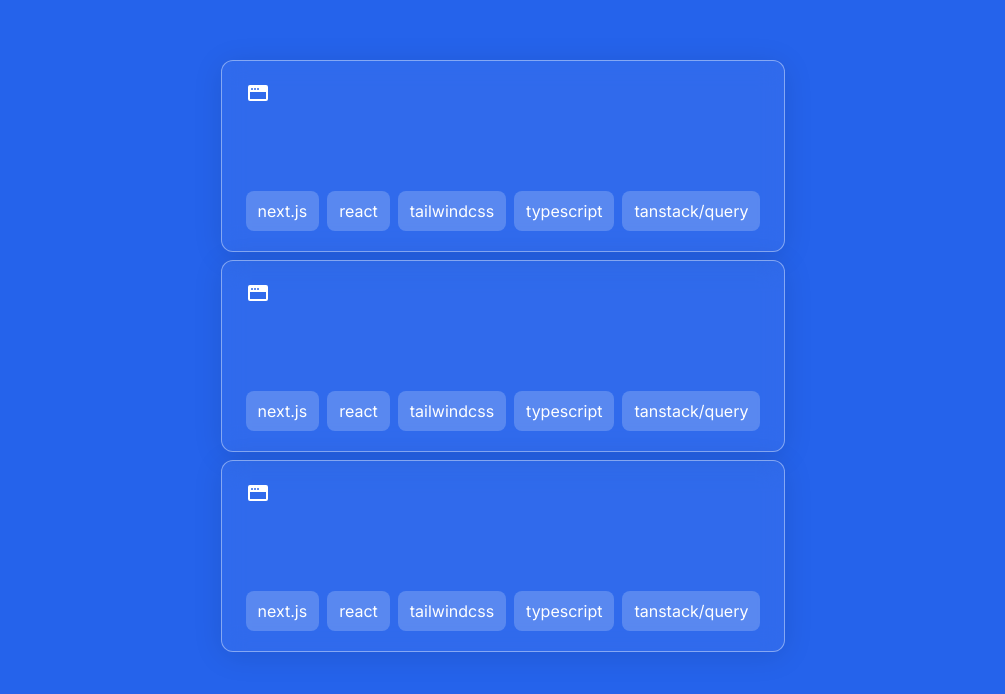
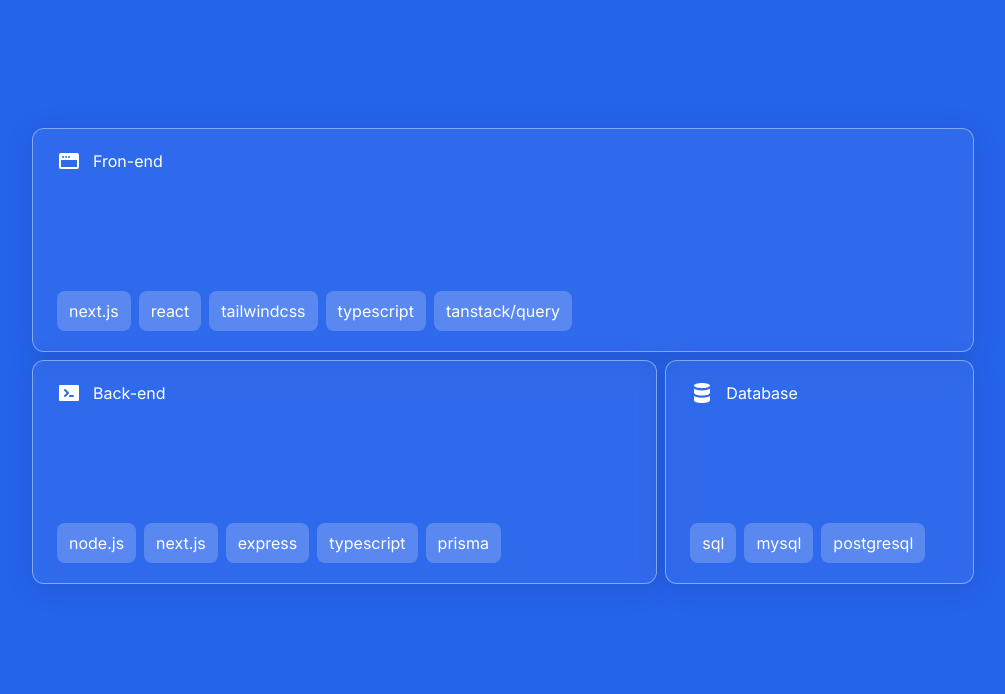
Before and after one commit to MrMaphistopheles/portfolio, a Next.js app: page / in a window 1280 px wide. Shown: the part 844-1538 px from the top of the page, without its empty margins (137-1142 px from the left). Built offline with nearby package versions, Linux system fonts and the light colour scheme.

Commit message:
add smooth scroll

```diff
--- a/src/app/_componenets/navbar/Nav.tsx
+++ b/src/app/_componenets/navbar/Nav.tsx
@@ -1,15 +1,31 @@
-import React from "react";
+"use client";
+import { useEffect, useState } from "react";
 import Button from "../ui/button/Button";
 export default function Nav() {
+  const [width, setWidth] = useState(0);
+
+  useEffect(() => {
+    const handleResize = () => {
+      setWidth(window.innerWidth);
+    };
+
+    window.addEventListener("resize", handleResize);
+    handleResize();
+    return () => window.removeEventListener("resize", handleResize);
+  }, []);
+
+  console.log(width);
+
+  if (width > 768) {
     return (
       <nav className="nav-text absolute top-0 flex h-12 w-full  items-center justify-center font-light md:h-16 lg:h-20">
-      <div className="flex w-8/12 items-center justify-between">
+        <div className="flex w-full items-center justify-between px-3 md:w-11/12 lg:w-8/12">
           <a href="#me" className="px-4 text-white hover:text-gray-300">
             Vasyl Marchak
           </a>
           <div className="flex items-center justify-center gap-2">
-          <a href="#about" className="px-4 text-white hover:text-gray-300">
-            My stack
+            <a href="#stack" className="px-4 text-white hover:text-gray-300">
+              Stack
             </a>
             <a href="#about" className="px-4 text-white hover:text-gray-300">
               Projects
@@ -23,3 +39,4 @@ export default function Nav() {
       </nav>
     );
   }
+}
--- a/src/app/_componenets/stack/MyStack.tsx
+++ b/src/app/_componenets/stack/MyStack.tsx
@@ -1,7 +1,7 @@
-import Con from "../ui/conteiner/Con";
-import Card from "../ui/card/Card";
 import FrontEndSvg from "./svg/FrontEndSvg";
 import Stack from "./stack-con/Stack";
+import Terminal from "./svg/Terminal";
+import Db from "./svg/Db";
 
 const frontEnd = [
   "next.js",
@@ -11,21 +11,36 @@ const frontEnd = [
   "tanstack/query",
 ];
 
+const backEnd = ["node.js", "next.js", "express", "typescript", "prisma"];
+
+const db = ["sql", "mysql", "postgresql"];
+
 export default function MyStack() {
   return (
     <section
       className="flex h-screen w-full flex-col items-center justify-center gap-2"
-      id="me"
+      id="stack"
     >
-      <Stack tech={frontEnd}>
-        <FrontEndSvg />
-      </Stack>
-      <Stack tech={frontEnd}>
-        <FrontEndSvg />
-      </Stack>
-      <Stack tech={frontEnd}>
-        <FrontEndSvg />
-      </Stack>
+      <div className="grid w-full grid-cols-3 gap-2 lg:w-9/12">
+        <div className="col-span-3">
+          <Stack tech={frontEnd}>
+            <FrontEndSvg />
+            Fron-end
+          </Stack>
+        </div>
+        <div className="col-span-3 md:col-span-2">
+          <Stack tech={backEnd}>
+            <Terminal />
+            Back-end
+          </Stack>
+        </div>
+        <div className="col-span-3 md:col-span-1">
+          <Stack tech={db}>
+            <Db />
+            Database
+          </Stack>
+        </div>
+      </div>
     </section>
   );
 }
--- a/src/app/_componenets/stack/stack-con/Stack.tsx
+++ b/src/app/_componenets/stack/stack-con/Stack.tsx
@@ -9,7 +9,7 @@ export default function Frontend({
   children: React.ReactNode;
 }) {
   return (
-    <Con heigth="12rem">
+    <Con heigth="14rem">
       <div className="flex items-center justify-center gap-3  p-3">
         {children}
       </div>
--- /dev/null
+++ b/src/app/_componenets/stack/svg/Db.tsx
@@ -0,0 +1,15 @@
+export default function Db() {
+  return (
+    <svg
+      className="h-6 w-6 text-white"
+      aria-hidden="true"
+      xmlns="http://www.w3.org/2000/svg"
+      width="24"
+      height="24"
+      fill="currentColor"
+      viewBox="0 0 24 24"
+    >
+      <path d="M12 7.205c4.418 0 8-1.165 8-2.602C20 3.165 16.418 2 12 2S4 3.165 4 4.603c0 1.437 3.582 2.602 8 2.602ZM12 22c4.963 0 8-1.686 8-2.603v-4.404c-.052.032-.112.06-.165.09a7.75 7.75 0 0 1-.745.387c-.193.088-.394.173-.6.253-.063.024-.124.05-.189.073a18.934 18.934 0 0 1-6.3.998c-2.135.027-4.26-.31-6.3-.998-.065-.024-.126-.05-.189-.073a10.143 10.143 0 0 1-.852-.373 7.75 7.75 0 0 1-.493-.267c-.053-.03-.113-.058-.165-.09v4.404C4 20.315 7.037 22 12 22Zm7.09-13.928a9.91 9.91 0 0 1-.6.253c-.063.025-.124.05-.189.074a18.935 18.935 0 0 1-6.3.998c-2.135.027-4.26-.31-6.3-.998-.065-.024-.126-.05-.189-.074a10.163 10.163 0 0 1-.852-.372 7.816 7.816 0 0 1-.493-.268c-.055-.03-.115-.058-.167-.09V12c0 .917 3.037 2.603 8 2.603s8-1.686 8-2.603V7.596c-.052.031-.112.059-.165.09a7.816 7.816 0 0 1-.745.386Z" />
+    </svg>
+  );
+}
--- /dev/null
+++ b/src/app/_componenets/stack/svg/Terminal.tsx
@@ -0,0 +1,19 @@
+export default function Terminal() {
+  return (
+    <svg
+      className="h-6 w-6 text-white"
+      aria-hidden="true"
+      xmlns="http://www.w3.org/2000/svg"
+      width="24"
+      height="24"
+      fill="currentColor"
+      viewBox="0 0 24 24"
+    >
+      <path
+        fillRule="evenodd"
+        d="M3 4a1 1 0 0 0-1 1v14a1 1 0 0 0 1 1h18a1 1 0 0 0 1-1V5a1 1 0 0 0-1-1H3Zm4.293 5.707a1 1 0 0 1 1.414-1.414l3 3a1 1 0 0 1 0 1.414l-3 3a1 1 0 0 1-1.414-1.414L9.586 12 7.293 9.707ZM13 14a1 1 0 1 0 0 2h3a1 1 0 1 0 0-2h-3Z"
+        clipRule="evenodd"
+      />
+    </svg>
+  );
+}
--- a/src/app/layout.tsx
+++ b/src/app/layout.tsx
@@ -20,7 +20,7 @@ export default function RootLayout({
   children: React.ReactNode;
 }) {
   return (
-    <html lang="en">
+    <html lang="en" className="scroll-smooth">
       <body className={`font-sans ${inter.variable}`}>
         <main className="flex min-h-screen w-full flex-col items-center justify-center bg-blue-600 px-3 text-white">
           <Nav />
```
Lines whose indentation alone changed are shown as unchanged.
